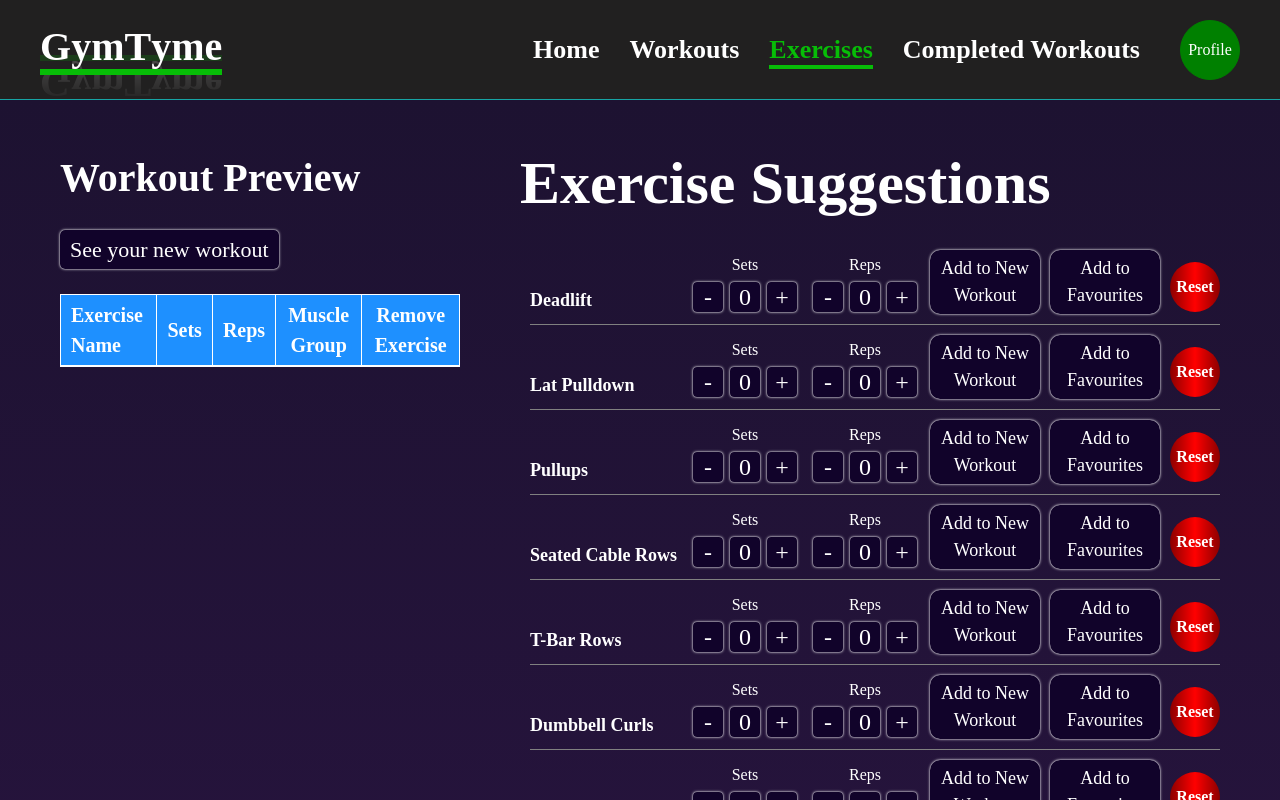
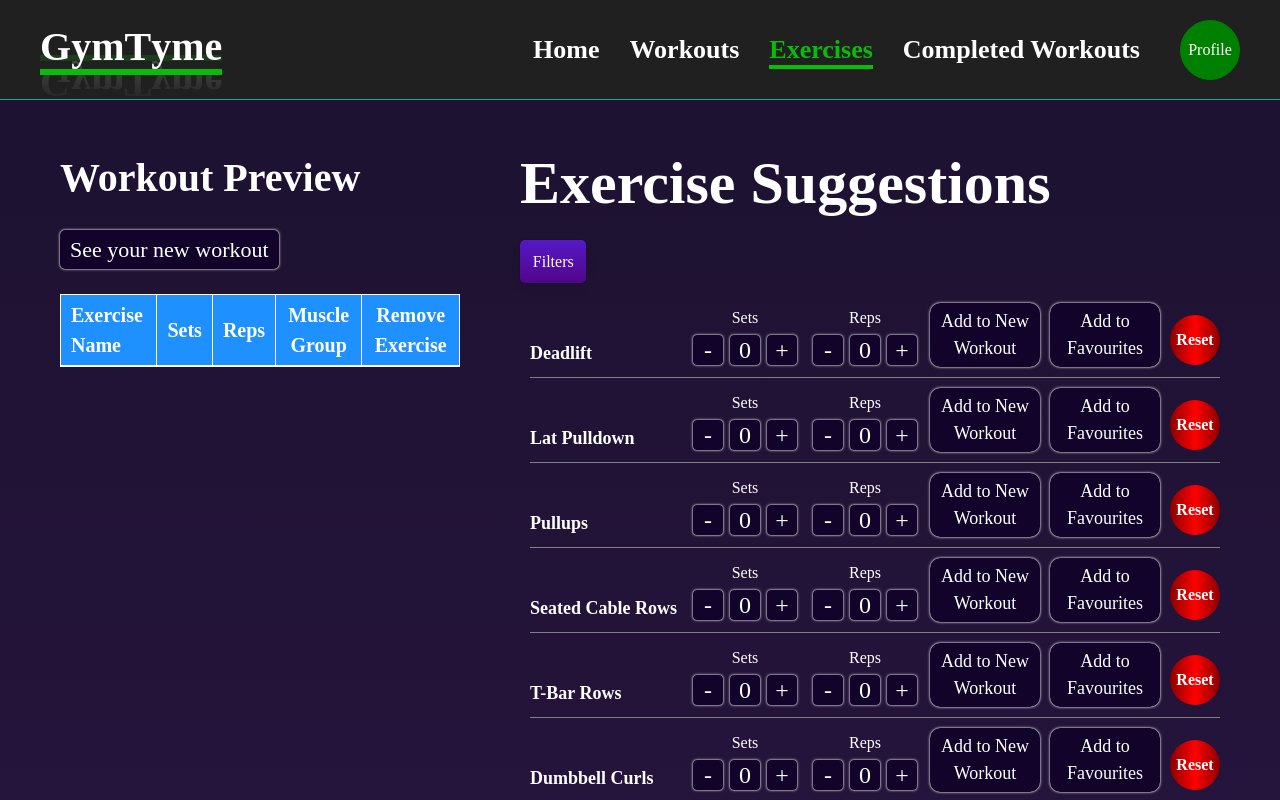
Before and after one commit to Satokii/gymtyme, a React (Vite) app: page /exercises in a window 1280 px wide. Shown: the top 800 px of the page. Built offline with nearby package versions, Linux system fonts and the light colour scheme; a web font is replaced by a local one.

Commit message:
added filter to exercises. list expands on click but not yet functional to filter exercises

```diff
--- a/src/components/exercises/index.jsx
+++ b/src/components/exercises/index.jsx
@@ -1,11 +1,41 @@
 import NewWorkoutTable from "../shared/NewWorkoutTable";
-import "../../styles/exercises.css";
+import '../../styles/exercises/exercises.css';
+import '../../styles/exercises/exercises-filter.css'
 import { useNavigate } from "react-router-dom";
+import { useState } from "react";
 
 function Exercises({ exercises, setExercises, newWorkout, setNewWorkout, favourites, setFavourites, setToggleShow }) {
 
     const navigate = useNavigate()
 
+
+    // FILTERS
+    const [filter, setFilter] = useState('none')
+
+    const backExercises = exercises.filter((exercise) => exercise.group === 'Back')
+    const bicepsExercises = exercises.filter((exercise) => exercise.group === 'Biceps')
+    const tricepsExercises = exercises.filter((exercise) => exercise.group === 'Triceps')
+    const chestExercises = exercises.filter((exercise) => exercise.group === 'Chest')
+    const shouldersExercises = exercises.filter((exercise) => exercise.group === 'Shoulders')
+    const legsExercises = exercises.filter((exercise) => exercise.group === 'Legs')
+
+    let filteredExercises
+
+    if (filter === 'Back') filteredExercises = backExercises
+    if (filter === 'Biceps') filteredExercises = bicepsExercises
+    if (filter === 'Triceps') filteredExercises = tricepsExercises
+    if (filter === 'Chest') filteredExercises = chestExercises
+    if (filter === 'Shoulders') filteredExercises = shouldersExercises
+    if (filter === 'Legs') filteredExercises = legsExercises
+    else filteredExercises = exercises
+
+    const [showDropdown, setShowDropdown] = useState(false)
+
+    function toggleDropdown() {
+        setShowDropdown(!showDropdown)
+    }
+
+    // ADDING EXERCISES TO WORKOUT
     function handleWorkoutNav() {
         setToggleShow('new')
         navigate('/workouts')
@@ -65,8 +95,19 @@ function Exercises({ exercises, setExercises, newWorkout, setNewWorkout, favouri
             </div>
             <div>
                 <h2 className="exercises-header">Exercise Suggestions</h2>
+                <button className="exercises-dropdown-filter-btn grid" onClick={() => toggleDropdown()}>Filters</button>
+                {showDropdown &&
+                    <ul className="exercises-dropdown-filter-list">
+                        <li>Back</li>
+                        <li>Biceps</li>
+                        <li>Chest</li>
+                        <li>Legs</li>
+                        <li>Shoulders</li>
+                        <li>Triceps</li>
+                    </ul>
+                }
                 <ul className="exercises-list grid">
-                    {exercises.map((exercise, index) => (
+                    {filteredExercises.map((exercise, index) => (
                     <li className="exercise-item-container grid" key={`${exercise.id}-${index}`}>
                         <p className="exercise-name">{exercise.name}</p>
                         <div className="sets-container grid">
--- /dev/null
+++ b/src/styles/exercises/exercises-filter.css
@@ -0,0 +1,33 @@
+.exercises-dropdown-filter-btn {
+    background: linear-gradient(#5619c7, #50058a);
+    color: white;
+    padding: 0.6rem 0.8rem;
+    cursor: pointer;
+    border-radius: 5px;
+    border: none;
+    box-shadow: rgba(0, 0, 0, 0.05) 0px 6px 10px 0px,
+    rgba(0, 0, 0, 0.1) 0px 0px 0px 1px;
+    position: relative;
+    /* justify-content: end; */
+}
+
+.exercises-dropdown-filter-list {
+    position: absolute;
+    width: 250px;
+    box-shadow: #0000000d 0px 6px 10px 0px,
+    #0000001a 0px 0px 0px 1px;
+    border-radius: 5px;
+    margin-top: 1rem;
+    background: linear-gradient(#5619c7, #50058a);
+}
+
+.exercises-dropdown-filter-list li {
+    cursor: pointer;
+    padding: 0.8rem 1rem;
+    text-decoration: none;
+}
+
+.exercises-dropdown-filter-list li:hover {
+    background-color: #200237;
+    color: #07bd07;
+}
--- a/src/styles/exercises.css
+++ b/src/styles/exercises/exercises.css
@@ -22,6 +22,7 @@
 .exercises-header {
     font-size: 60px;
     height: 80px;
+    margin-bottom: 10px;
     opacity: 0;
     animation: 1s ease 0.4s forwards fade-in;
 }
```
